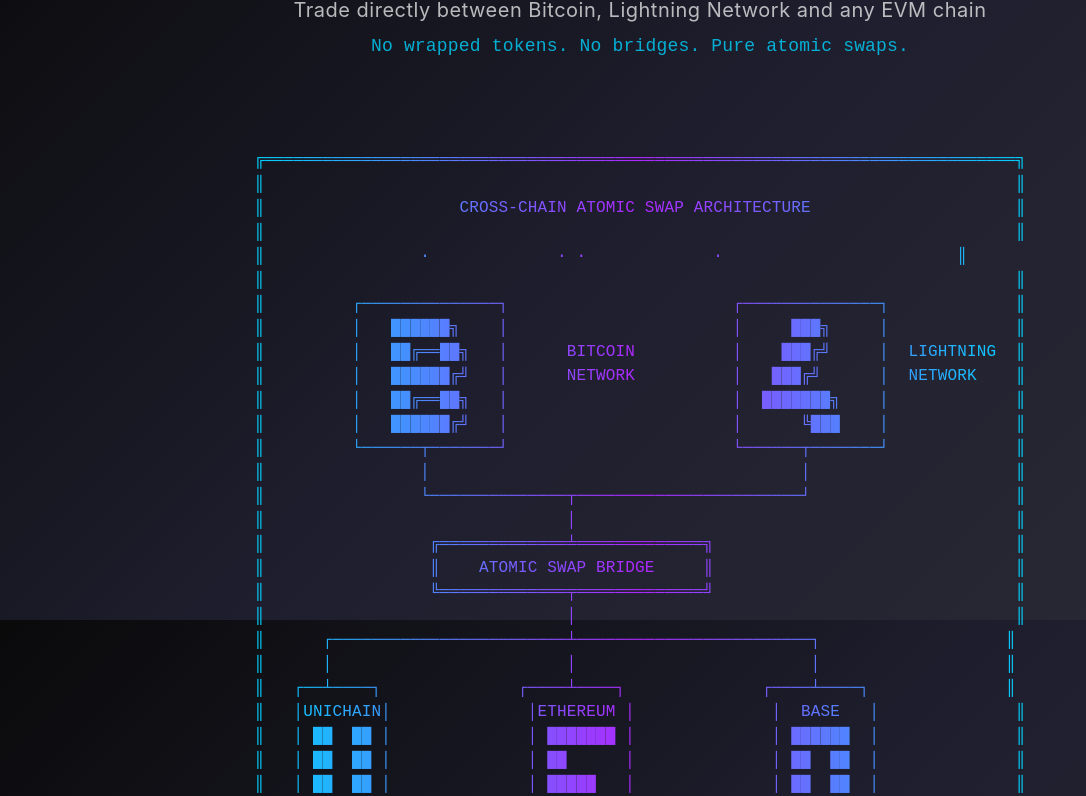
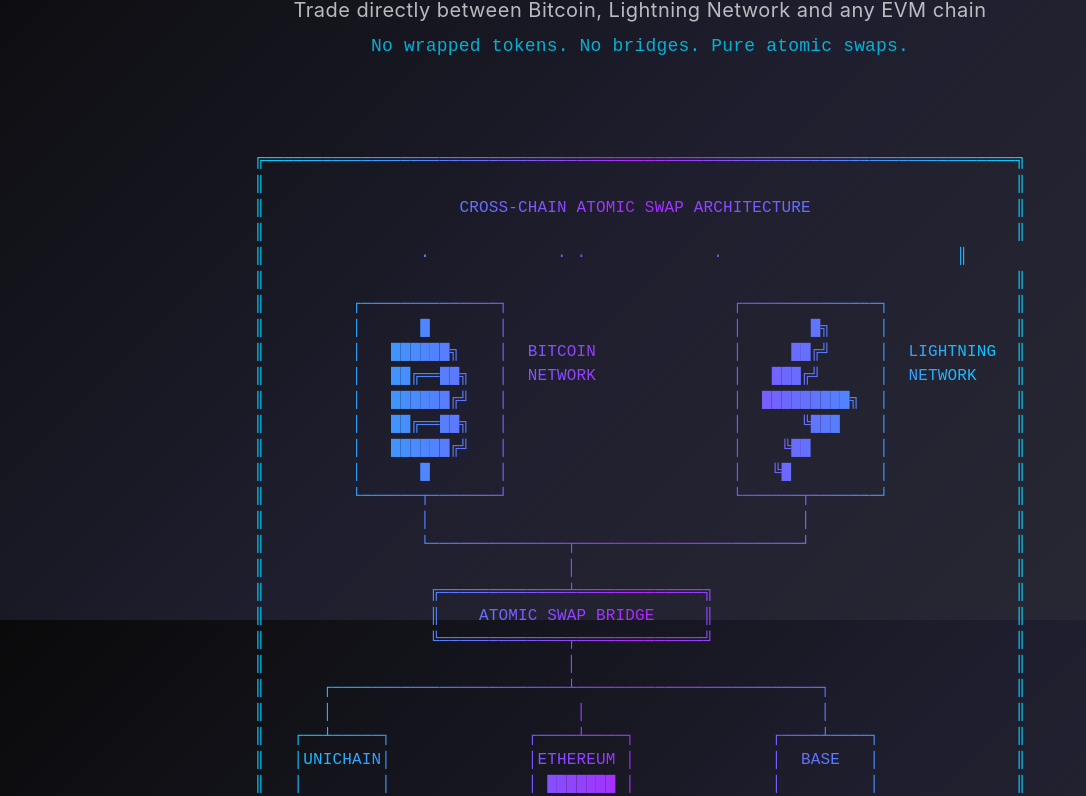
Before and after one commit to D9J9V/1inch-FusionPlus, a Next.js app: page / in a window 1280 px wide. Shown: the part 980-1776 px from the top of the page, without its empty margins (0-1086 px from the left). Built offline with nearby package versions, Linux system fonts and the light colour scheme.

Commit message:
Fix AsciiNetworkDiagram.tsx

```diff
--- a/components/AsciiNetworkDiagram.tsx
+++ b/components/AsciiNetworkDiagram.tsx
@@ -32,11 +32,13 @@
 ║              ${sparkles[sparkleFrame][1]}          ${sparkles[sparkleFrame][2]}          ${sparkles[sparkleFrame][3]}                      ║
 ║                                                                             ║
 ║         ┌──────────────┐                       ┌──────────────┐             ║
-║         │   ██████╗    │                       │     ███╗     │             ║
-║         │   ██╔══██╗   │      BITCOIN          │    ███╔╝     │  LIGHTNING  ║
-║         │   ██████╔╝   │      NETWORK          │   ███╔╝      │  NETWORK    ║
-║         │   ██╔══██╗   │                       │  ███████╗    │             ║
-║         │   ██████╔╝   │                       │      ╚███    │             ║
+║         │      █       │                       │       █╗     │             ║
+║         │   ██████╗    │  BITCOIN              │     ██╔╝     │  LIGHTNING  ║
+║         │   ██╔══██╗   │  NETWORK              │   ███╔╝      │  NETWORK    ║
+║         │   ██████╔╝   │                       │  █████████╗  │             ║
+║         │   ██╔══██╗   │                       │      ╚███    │             ║
+║         │   ██████╔╝   │                       │    ╚██       │             ║
+║         │      █       │                       │   ╚█         │             ║
 ║         └──────┬───────┘                       └──────┬───────┘             ║
 ║                │                                      │                     ║
 ║                └──────────────┬───────────────────────┘                     ║
@@ -45,28 +47,28 @@
 ║                 ║    ATOMIC SWAP BRIDGE     ║                               ║
 ║                 ╚═════════════╤═════════════╝                               ║
 ║                               │                                             ║
-║      ┌────────────────────────┴────────────────────────┐                   ║
-║      │                        │                        │                   ║
-║   ┌──┴────┐              ┌────┴────┐              ┌────┴────┐              ║
+║      ┌────────────────────────┴─────────────────────────┐                   ║
+║      │                         │                        │                   ║
+║   ┌──┴─────┐              ┌────┴────┐              ┌────┴────┐              ║
 ║   │UNICHAIN│              │ETHEREUM │              │  BASE   │              ║
-║   │ ██  ██ │              │ ███████ │              │ ██████  │              ║
-║   │ ██  ██ │              │ ██      │              │ ██  ██  │              ║
-║   │ ██  ██ │              │ █████   │              │ ██  ██  │              ║
-║   │  ████  │              │ ██      │              │ ██  ██  │              ║
-║   │        │              │ ███████ │              │ ██████  │              ║
+║   │        │              │ ███████ │              │         │              ║
+║   │ ██  ██ │              │ ██      │              │ ██████  │              ║
+║   │ ██  ██ │              │ █████   │              │ ██████  │              ║
+║   │  ████  │              │ ██      │              │ ██████  │              ║
+║   │        │              │ ███████ │              │         │              ║
 ║   │┌──────┐│              │┌──────┐ │              │┌──────┐ │              ║
 ║   ││ LIVE ││              ││COMING│ │              ││COMING│ │              ║
 ║   │└──────┘│              │└──────┘ │              │└──────┘ │              ║
 ║   └────────┘              └─────────┘              └─────────┘              ║
 ║                                                                             ║
-║   ─────────────────────────────────────────────────────────────────────    ║
+║   ─────────────────────────────────────────────────────────────────────     ║
 ║                                                                             ║
-║   ┌─────────────────────────────────────────────────────────────────┐      ║
-║   │  • Direct BTC ↔ EVM swaps without wrapped tokens                │      ║
-║   │  • Lightning Network support for instant settlements             │      ║
-║   │  • No intermediaries - pure cryptographic guarantees            │      ║
-║   │  • MEV-resistant atomic swap protocol                           │      ║
-║   └─────────────────────────────────────────────────────────────────┘      ║
+║   ┌─────────────────────────────────────────────────────────────────┐       ║
+║   │  • Direct BTC ↔ EVM swaps without wrapped tokens                │       ║
+║   │  • Lightning Network support for instant settlements            │       ║
+║   │  • No intermediaries - pure cryptographic guarantees            │       ║
+║   │  • MEV-resistant atomic swap protocol                           │       ║
+║   └─────────────────────────────────────────────────────────────────┘       ║
 ║                                                                             ║
 ╚═════════════════════════════════════════════════════════════════════════════╝
 `;
```
